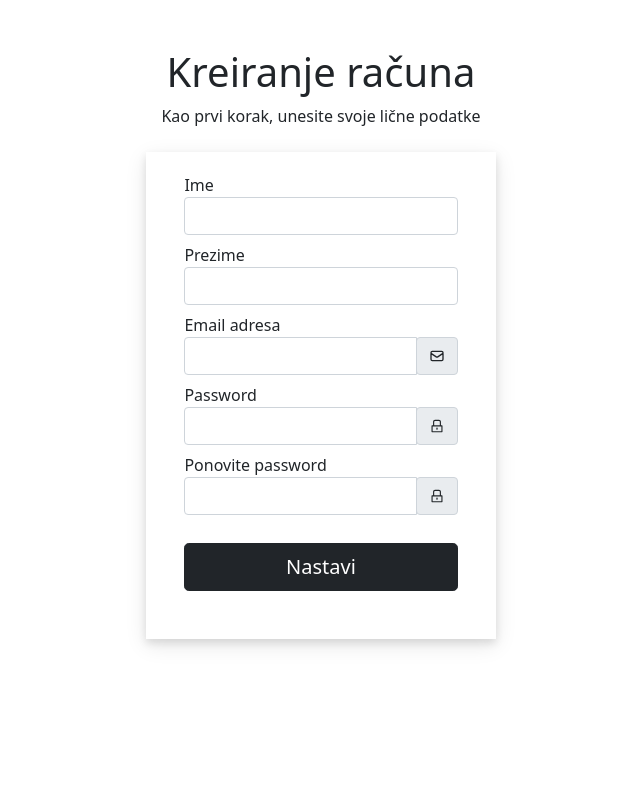
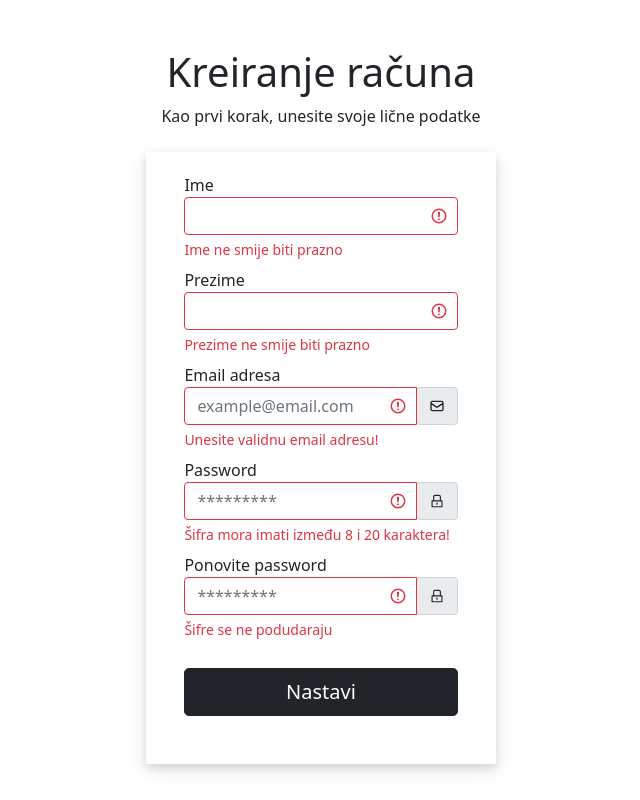
Before and after one commit to amsiljak/team-management, a React (Create React App) app: page /sign-up in a window 1280 px wide. Shown: the whole page, without its empty margins (319-959 px from the left). Built offline with nearby package versions, Linux system fonts and the light colour scheme.

Commit message:
did some code organising

```diff
--- a/src/components/Form.css
+++ b/src/components/Form.css
@@ -31,3 +31,13 @@
   margin: 0 auto;
   padding-bottom: 5px;
 }
+.block {
+    display: block;
+    width: 100%;
+    border: none;
+    text-align: center;
+}
+.login-label {
+    padding-top: 8%;
+    padding-bottom: 1%;
+}
--- a/src/components/Layout/Layout.js
+++ b/src/components/Layout/Layout.js
@@ -1,5 +1,5 @@
 import React from "react";
-import Navbar from "./NavBar";
+import Navbar from "./Navbar";
 import { Switch, Route, BrowserRouter } from "react-router-dom";
 import Dashboard from "../../pages/Dashboard";
 
--- a/src/components/Layout/Navbar.css
+++ /dev/null
@@ -1,3 +0,0 @@
-.floatright {
-  float: right;
-}
--- a/src/components/Layout/Navbar.js
+++ b/src/components/Layout/Navbar.js
@@ -5,15 +5,11 @@ import {
   NavbarToggler,
   NavbarBrand,
   Nav,
-  NavItem,
-  NavLink,
   UncontrolledDropdown,
   DropdownToggle,
   DropdownMenu,
-  DropdownItem,
-  NavbarText,
+  DropdownItem
 } from "reactstrap";
-import "./Navbar.css";
 
 function NavBar() {
   const [isOpen, setIsOpen] = useState(false);
--- a/src/components/Login/Login.css
+++ /dev/null
@@ -1,10 +0,0 @@
-.block {
-    display: block;
-    width: 100%;
-    border: none;
-    text-align: center;
-}
-.login-label {
-    padding-top: 8%;
-    padding-bottom: 1%;
-}
--- a/src/components/Login/LoginForm.js
+++ b/src/components/LoginForm.js
@@ -9,8 +9,7 @@ import {
   InputGroupAddon,
   InputGroupText,
 } from "reactstrap";
-import "./Login.css";
-import "../Form.css"
+import "./Form.css"
 import { AiOutlineLock } from "react-icons/ai";
 import { HiOutlineMail } from "react-icons/hi";
 import { useHistory } from "react-router-dom";
--- a/src/components/Signup/SignupForm.js
+++ b/src/components/SignupForm.js
@@ -8,11 +8,12 @@ import {
   InputGroup,
   InputGroupAddon,
   InputGroupText,
+  FormFeedback,
 } from "reactstrap";
 import { useHistory } from "react-router-dom";
 import { HiOutlineMail } from "react-icons/hi";
 import { AiOutlineLock } from "react-icons/ai";
-import "../Form.css";
+import "./Form.css";
 
 function Signup() {
   const history = useHistory();
@@ -64,72 +65,85 @@ function Signup() {
           <FormGroup className="pt-2">
             <Label for="name">Ime</Label>
             <Input
+              invalid
               type="text"
               name="name"
               id="name"
               value={formData.name}
               onChange={handleChange}
             />
+            <FormFeedback invalid>Ime ne smije biti prazno</FormFeedback>
           </FormGroup>
           <FormGroup className="pt-2">
             <Label for="lastname">Prezime</Label>
-            <Input
+            <Input invalid
               type="text"
               name="lastname"
               id="lastname"
               value={formData.lastname}
               onChange={handleChange}
             />
+            <FormFeedback invalid>Prezime ne smije biti prazno</FormFeedback>
           </FormGroup>
           <FormGroup className="pt-2">
             <Label for="email">Email adresa</Label>
             <InputGroup>
-              <Input
+              <Input invalid
                 type="email"
                 name="email"
                 id="email"
                 value={formData.email}
                 onChange={handleChange}
+                placeholder="example@email.com"
               />
               <InputGroupAddon addonType="append">
                 <InputGroupText>
                   <HiOutlineMail className="mb-1 mt-1" />
                 </InputGroupText>
               </InputGroupAddon>
+              <FormFeedback invalid>Unesite validnu email adresu!</FormFeedback>
             </InputGroup>
+
           </FormGroup>
           <FormGroup className="pt-2">
             <Label for="password">Password</Label>
             <InputGroup>
               <Input
+                invalid
                 type="password"
                 name="password"
                 id="password"
                 value={formData.password}
                 onChange={handleChange}
+                placeholder="*********"
               />
               <InputGroupAddon addonType="prepend">
                 <InputGroupText>
                   <AiOutlineLock className="mb-1 mt-1" />
                 </InputGroupText>
               </InputGroupAddon>
+              <FormFeedback invalid>
+                Šifra mora imati između 8 i 20 karaktera!
+              </FormFeedback>
             </InputGroup>
           </FormGroup>
           <FormGroup className="pt-2 pb-1">
             <Label for="repeatedpassword">Ponovite password</Label>
             <InputGroup>
-              <Input
+              <Input invalid
                 type="password"
                 name="repeatedpassword"
                 id="repeatedpassword"
                 value={formData.repeatedpassword}
                 onChange={handleChange}
+                placeholder="*********"
               />
               <InputGroupAddon addonType="append">
                 <InputGroupText>
                   <AiOutlineLock className="mb-1 mt-1" />
                 </InputGroupText>
               </InputGroupAddon>
+              <FormFeedback invalid>Šifre se ne podudaraju</FormFeedback>
             </InputGroup>
           </FormGroup>
           <Button
--- a/src/pages/Groups/Groups.css
+++ b/src/pages/Groups/Groups.css
@@ -1,12 +1,8 @@
-.card:hover {
-  background: rgba(0, 0, 0, 0);
-  box-shadow: inset 0 0 0 3px #3a7999;
-}
-.grupe {
+.groups {
   padding-right: 10%;
   padding-left: 10%;
 }
-.newGroup {
+.new-group {
   padding-top: 6%;
   align-items: center;
 }
--- a/src/pages/Groups/Groups.js
+++ b/src/pages/Groups/Groups.js
@@ -31,13 +31,13 @@ function Groups() {
       </Label>
       <div>
         <a style={{ cursor: "pointer" }} onClick={groupSelectedCallback}>
-          <div className="py-3 grupe row">
+          <div className="py-3 groups row">
             {groups.map((group) => (
               <GroupComponent key={group.id} group={group} />
             ))}
           </div>
         </a>
-        <div className="newGroup">
+        <div className="new-group">
           <p className="text-center new-group-text">
             Ne vidite grupu kojoj pripadate?
           </p>
--- a/src/pages/Login.js
+++ b/src/pages/Login.js
@@ -1,5 +1,5 @@
 import React from "react";
-import LoginForm from "../components/Login/LoginForm";
+import LoginForm from "../components/LoginForm";
 
 function Login() {
   return (
--- a/src/pages/Signup.js
+++ b/src/pages/Signup.js
@@ -1,5 +1,5 @@
 import React from "react";
-import SignupForm from "../components/Signup/SignupForm";
+import SignupForm from "../components/SignupForm";
 
 function Signup() {
   return (
```
Also changed, not shown: package.json (+15 -2 lines).
